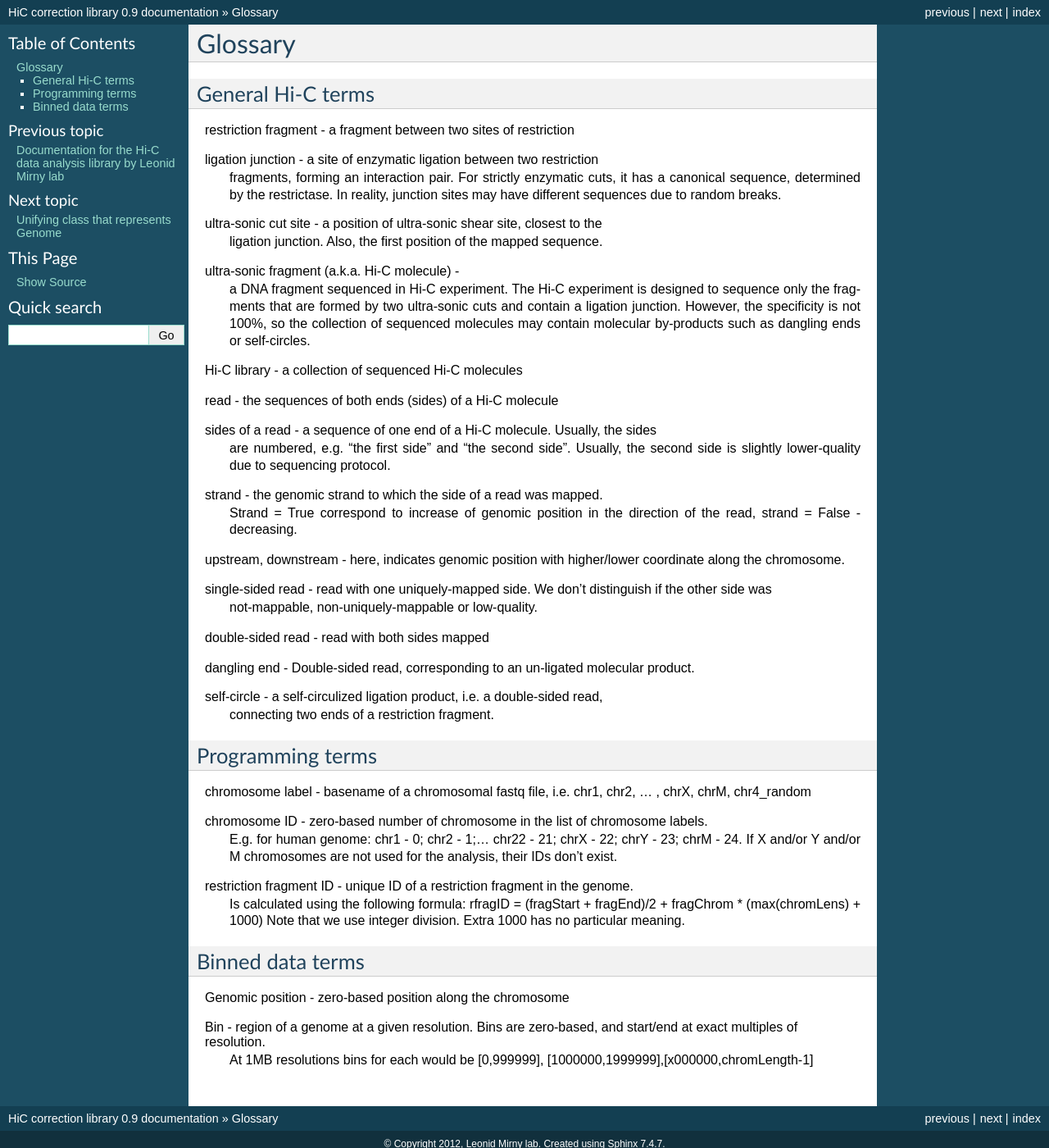
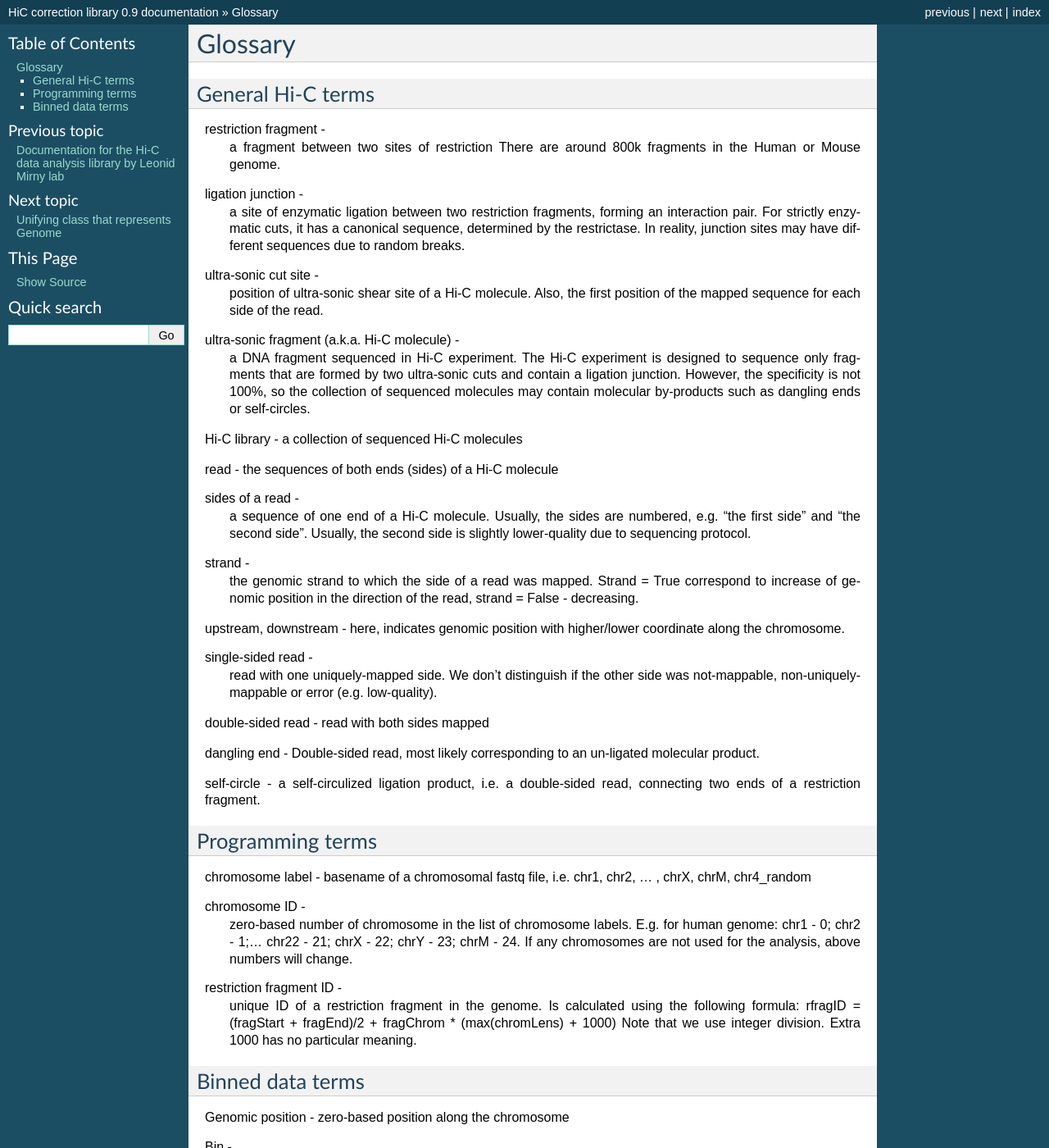
Before and after one commit to mirnylab/hiclib-legacy, a Sphinx documentation site: the page built from doc/source/glossary.rst, in a window 1280 px wide and 1400 px high. Shown: the whole window at 82% size. Built offline with Sphinx 7.4.7, drawn with Linux system fonts in a browser that asks for light colours; formulas are drawn with MathJax 3; pages that are not in the unit, such as notebooks, are missing from menus; some of the changed text lies outside the part shown.

Commit message:
Changes to documentation

```diff
--- a/doc/source/glossary.rst
+++ b/doc/source/glossary.rst
@@ -4,21 +4,24 @@ Glossary
 General Hi-C terms
 ------------------
 
-restriction fragment - a fragment between two sites of restriction
+restriction fragment -
+    a fragment between two sites of restriction
+    There are around 800k fragments in the Human or Mouse genome.
 
-ligation junction - a site of enzymatic ligation between two restriction
-                    fragments, forming an interaction pair.
-                    For strictly enzymatic cuts, it has a canonical sequence,
-                    determined by the restrictase. In reality, junction sites
-                    may have different sequences due to random breaks.
+ligation junction -
+    a site of enzymatic ligation between two restriction
+    fragments, forming an interaction pair.
+    For strictly enzymatic cuts, it has a canonical sequence,
+    determined by the restrictase. In reality, junction sites
+    may have different sequences due to random breaks.
 
-ultra-sonic cut site - a position of ultra-sonic shear site, closest to the
-                       ligation junction. Also, the first position of the
-                       mapped sequence.
+ultra-sonic cut site -
+    position of ultra-sonic shear site of a Hi-C molecule.
+    Also, the first position of the mapped sequence for each side of the read.
 
 ultra-sonic fragment (a.k.a. Hi-C molecule) -
     a DNA fragment sequenced in Hi-C experiment. The Hi-C experiment is designed
-    to sequence only the fragments that are formed by two ultra-sonic cuts and
+    to sequence only fragments that are formed by two ultra-sonic cuts and
     contain a ligation junction. However, the specificity is not 100%,
     so the collection of sequenced molecules may contain molecular by-products such as
     dangling ends or self-circles.
@@ -27,27 +30,30 @@ Hi-C library - a collection of sequenced Hi-C molecules
 
 read - the sequences of both ends (sides) of a Hi-C molecule
 
-sides of a read - a sequence of one end of a Hi-C molecule. Usually, the sides
-                  are numbered, e.g. "the first side" and "the second side".
-                  Usually, the second side is slightly lower-quality due to sequencing
-                  protocol.
+sides of a read -
+    a sequence of one end of a Hi-C molecule. Usually, the sides
+    are numbered, e.g. "the first side" and "the second side".
+    Usually, the second side is slightly lower-quality due to sequencing
+    protocol.
 
-strand - the genomic strand to which the side of a read was mapped.
-        Strand = True correspond to increase of genomic position in the direction of the read,
-        strand = False - decreasing.
+strand -
+    the genomic strand to which the side of a read was mapped.
+    Strand = True correspond to increase of genomic position in the direction of the read,
+    strand = False - decreasing.
 
 upstream, downstream - here, indicates genomic position with higher/lower coordinate along the chromosome.
 
 
-single-sided read - read with one uniquely-mapped side. We don't distinguish if the other side was
-         not-mappable, non-uniquely-mappable or low-quality.
+single-sided read -
+    read with one uniquely-mapped side. We don't distinguish if the other side was
+    not-mappable, non-uniquely-mappable or error (e.g. low-quality).
 
 double-sided read - read with both sides mapped
 
-dangling end -  Double-sided read, corresponding to an un-ligated molecular product.
+dangling end -  Double-sided read, most likely corresponding to an un-ligated molecular product.
 
 self-circle - a self-circulized ligation product, i.e. a double-sided read,
-        connecting two ends of a restriction fragment.
+connecting two ends of a restriction fragment.
 
 
 Programming terms
@@ -55,15 +61,17 @@ Programming terms
 
 chromosome label - basename of a chromosomal fastq file, i.e. chr1, chr2, ... , chrX, chrM, chr4_random
 
-chromosome ID - zero-based number of chromosome in the list of chromosome labels.
-        E.g. for human genome: chr1 - 0; chr2 - 1;...  chr22 - 21; chrX - 22; chrY - 23; chrM - 24.
-        If X and/or Y and/or M chromosomes are not used for the analysis, their IDs don't exist.
+chromosome ID -
+    zero-based number of chromosome in the list of chromosome labels.
+    E.g. for human genome: chr1 - 0; chr2 - 1;...  chr22 - 21; chrX - 22; chrY - 23; chrM - 24.
+    If any chromosomes are not used for the analysis, above numbers will change.
 
-restriction fragment ID - unique ID of a restriction fragment in the genome.
-        Is calculated using the following formula:
-        rfragID = (fragStart + fragEnd)/2  + fragChrom * (max(chromLens) + 1000)
-        Note that we use integer division.
-        Extra 1000 has no particular meaning.
+restriction fragment ID -
+    unique ID of a restriction fragment in the genome.
+    Is calculated using the following formula:
+    rfragID = (fragStart + fragEnd)/2  + fragChrom * (max(chromLens) + 1000)
+    Note that we use integer division.
+    Extra 1000 has no particular meaning.
 
 
 Binned data terms
@@ -71,5 +79,6 @@ Binned data terms
 
 Genomic position - zero-based position along the chromosome
 
-Bin - region of a genome at a given resolution. Bins are zero-based, and start/end at exact multiples of resolution.
-        At 1MB resolutions bins for each would be [0,999999], [1000000,1999999],[x000000,chromLength-1]
+Bin -
+    region of a genome at a given resolution. Bins are zero-based, and start/end at exact multiples of resolution.
+    At 1MB resolutions bins for each would be [0,999999], [1000000,1999999],[x000000,chromLength-1]
```
Also changed, not shown: doc/source/index.rst (+20 -10 lines), 1 other file.
